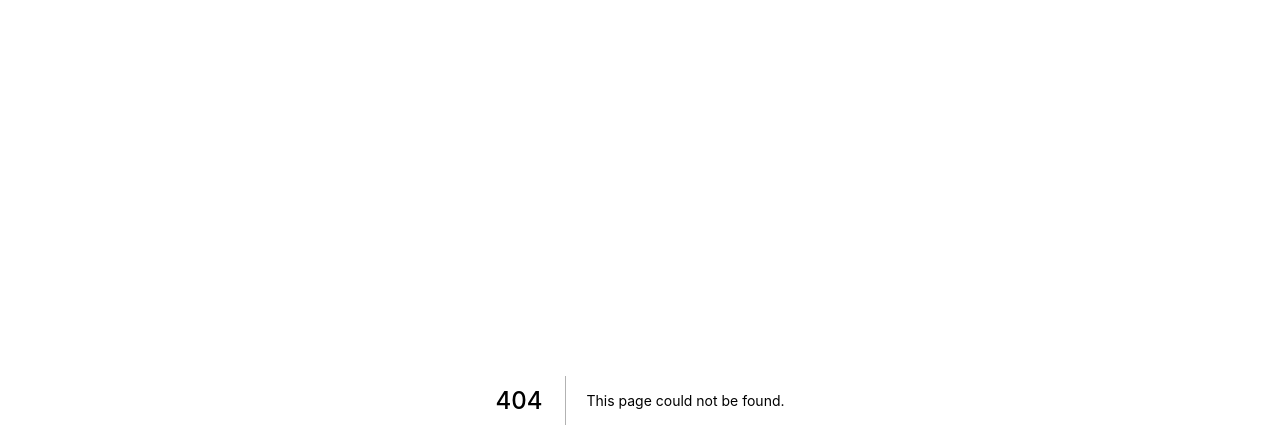
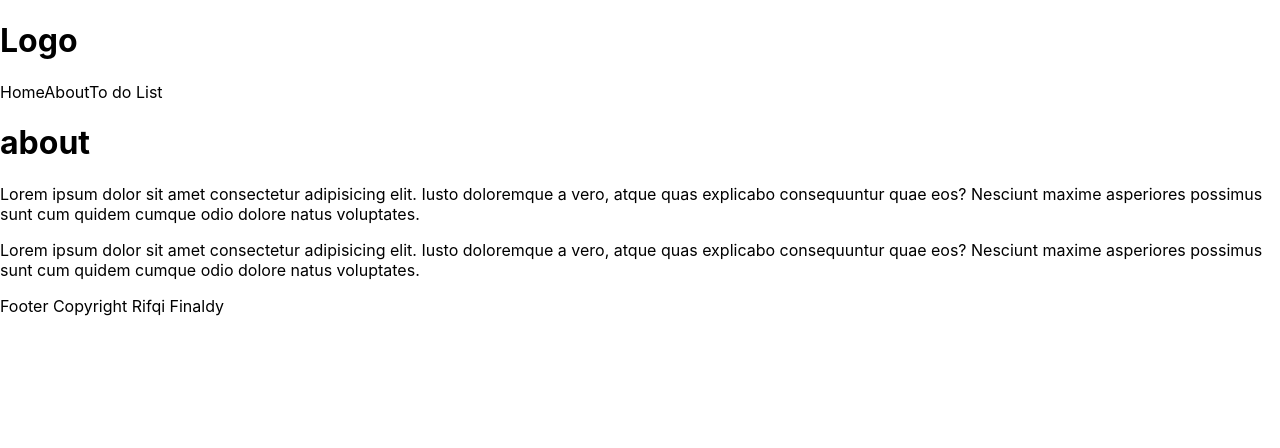
Before and after one commit to rifqifinaldy/Learn-NextJS, a Next.js app: page /about in a window 1280 px wide. Before the commit this address had no page. Shown: the top 448 px of the page. Built offline with nearby package versions, Linux system fonts and the light colour scheme.

Commit message:
Add Base Structure to the project

```diff
--- /dev/null
+++ b/components/Footer.js
@@ -0,0 +1,12 @@
+import React from 'react'
+
+const Footer = () => {
+  return (
+    <div>
+        Footer
+        Copyright Rifqi Finaldy
+    </div>
+  )
+}
+
+export default Footer
--- /dev/null
+++ b/components/Layout.js
@@ -0,0 +1,15 @@
+import React from 'react'
+import Footer from './Footer'
+import Navbar from './Navbar'
+
+const Layout = ( {children} ) => {
+  return (
+    <div className='content'>
+        <Navbar />
+        {children}
+        <Footer />
+    </div>
+  )
+}
+
+export default Layout
--- /dev/null
+++ b/components/Navbar.js
@@ -0,0 +1,15 @@
+import React from 'react'
+import Link from 'next/link'
+
+const Navbar = () => {
+  return (
+    <div className='logo'>
+        <h1>Logo</h1>
+        <Link href="/"><a>Home</a></Link>
+        <Link href="/about"><a>About</a></Link>
+        <Link href="/list"><a>To do List</a></Link>
+    </div>
+  )
+}
+
+export default Navbar
--- a/pages/_app.js
+++ b/pages/_app.js
@@ -1,7 +1,12 @@
+import Layout from '../components/Layout'
 import '../styles/globals.css'
 
 function MyApp({ Component, pageProps }) {
-  return <Component {...pageProps} />
+  return (
+    <Layout>
+      <Component {...pageProps} />
+    </Layout>
+  )
 }
 
 export default MyApp
--- /dev/null
+++ b/pages/about.js
@@ -0,0 +1,13 @@
+import React from 'react'
+
+const About = () => {
+  return (
+    <div>
+        <h1>about</h1>
+        <p>Lorem ipsum dolor sit amet consectetur adipisicing elit. Iusto doloremque a vero, atque quas explicabo consequuntur quae eos? Nesciunt maxime asperiores possimus sunt cum quidem cumque odio dolore natus voluptates.</p>
+        <p>Lorem ipsum dolor sit amet consectetur adipisicing elit. Iusto doloremque a vero, atque quas explicabo consequuntur quae eos? Nesciunt maxime asperiores possimus sunt cum quidem cumque odio dolore natus voluptates.</p>
+    </div>
+  )
+}
+
+export default About
```
Also changed, not shown: pages/index.js (+8 -60 lines), pages/list/index.js (added, +9 -0 lines), pages/list/list.js (added, +9 -0 lines).
